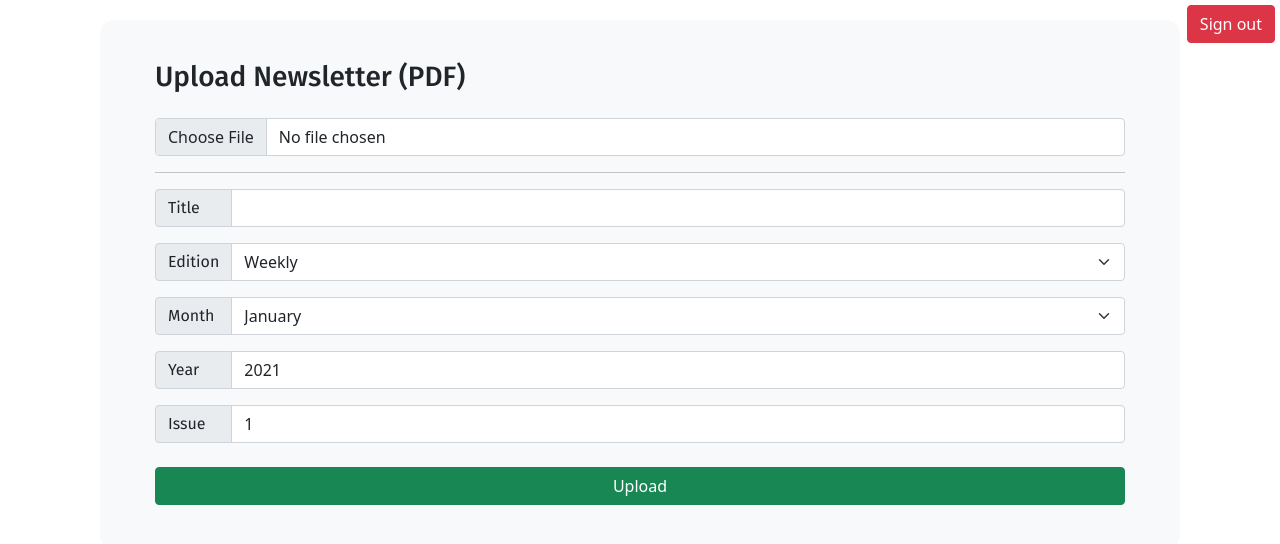
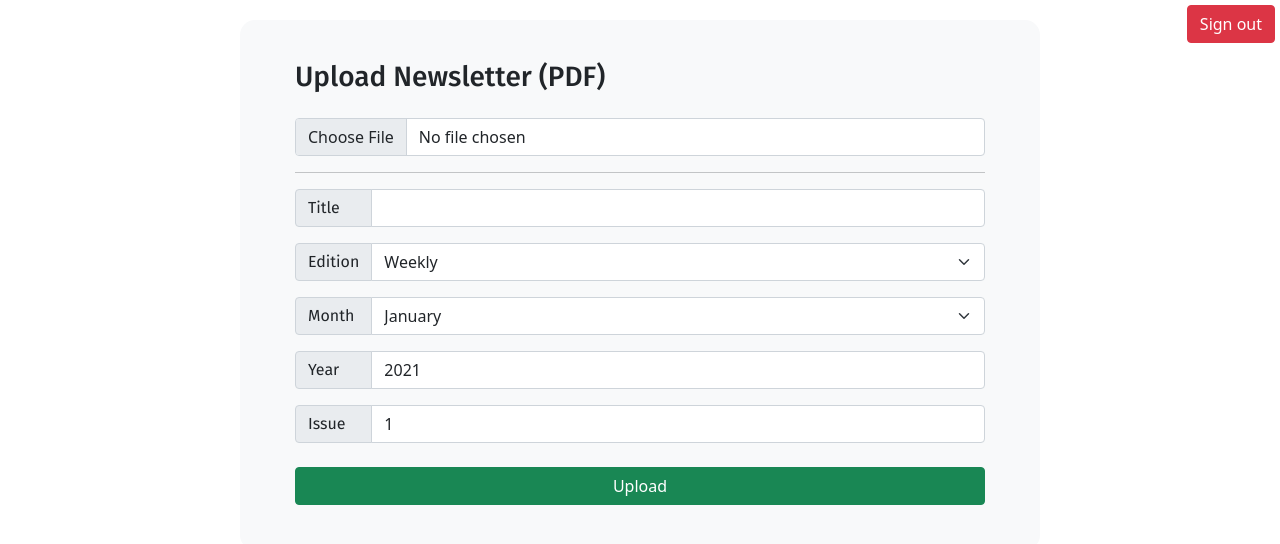
Before and after one commit to dai-org/content-publisher, a React (Create React App) app: page /upload in a window 1280 px wide. Shown: the top 544 px of the page. Built offline with nearby package versions, Linux system fonts and the light colour scheme; no server answers; the database is empty; sample sign-in values are in the browser's storage.

Commit message:
Update upload.css

```diff
--- a/src/routes/upload/upload.css
+++ b/src/routes/upload/upload.css
@@ -7,11 +7,13 @@
 .upload-wrapper {
     display: flex;
     justify-content: center;
+    align-items: center;
     flex-direction: column;
     text-align: left;
 }
 
 .upload-inner {
+    width: 800px;
     margin: 20px 80px;
     background: #f8f9fa;
     padding: 40px 55px 45px 55px;
@@ -32,6 +34,7 @@
 }
 
 .upload-container .table-container {
+    width: 800px;
     margin: 20px 80px;
     background: #f8f9fa;
     padding: 40px 55px 45px 55px;
```
